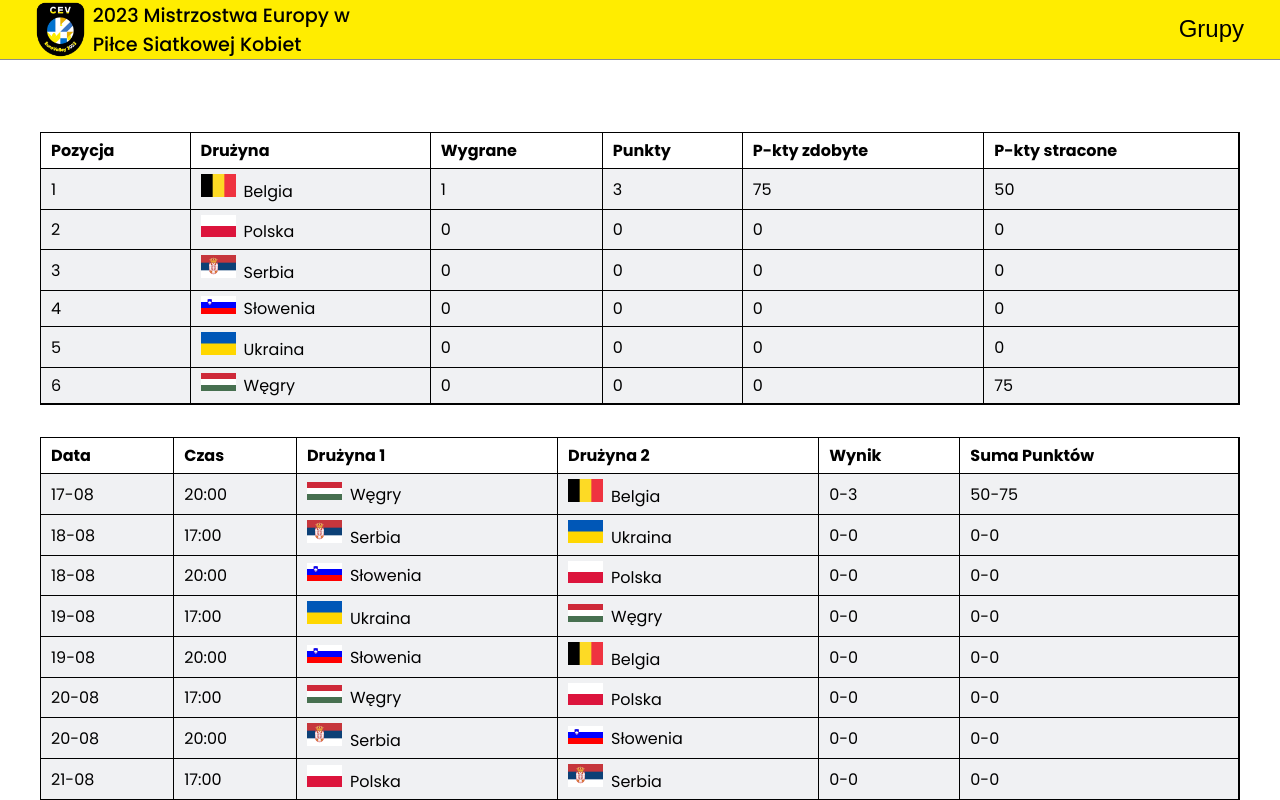
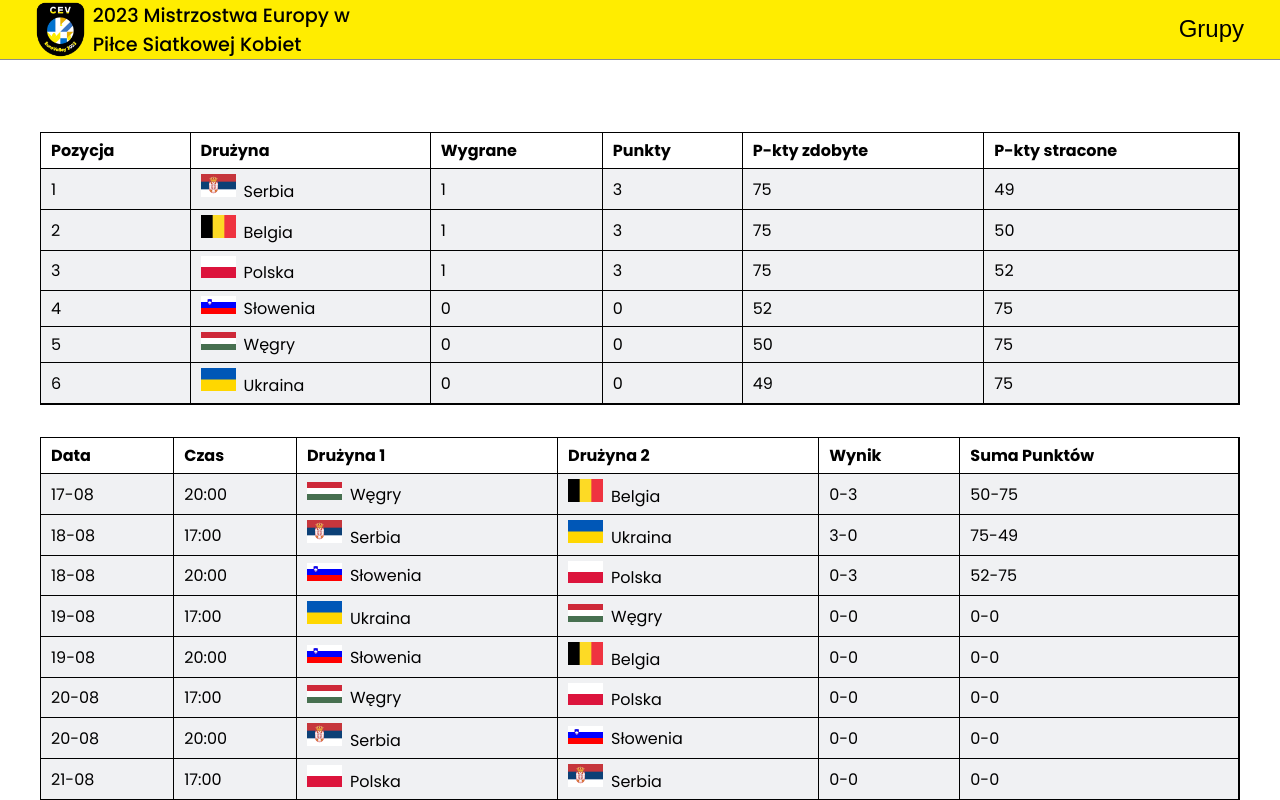
Before and after one commit to ajarek/react-108-vite-Women-s-European-Volleyball-Championship-Router-6.14, a React (Vite) app: page /grupa-A in a window 1280 px wide. Shown: the top 800 px of the page. Built offline with nearby package versions, Linux system fonts and the light colour scheme.

Commit message:
results update

```diff
--- a/src/App.jsx
+++ b/src/App.jsx
@@ -6,7 +6,7 @@ import Main from './layouts/Main/Main'
 import Home from './pages/Home/Home'
 import Error from './pages/Error/Error'
 import GrupA from './pages/GrupA/GrupA'
-import GrupB from './pages/GrupB/GrupB';
+
 
 const router = createBrowserRouter([
   {
@@ -24,11 +24,7 @@ const router = createBrowserRouter([
         element: <GrupA />,
         errorElement: <Error />,
       },
-      {
-        path: '/grupa-B',
-        element: <GrupB />,
-        errorElement: <Error />,
-      },
+
 
 
     ],
--- a/src/components/Dropdown/Dropdown.jsx
+++ b/src/components/Dropdown/Dropdown.jsx
@@ -25,24 +25,7 @@ const Dropdown = () => {
         >
           Grupa A
         </Link>
-        <Link
-          className='link'
-          to={'/grupa-B'}
-        >
-          Grupa B
-        </Link>
-        <Link
-          className='link'
-          to={'/grupa-C'}
-        >
-          Grupa C
-        </Link>
-        <Link
-          className='link'
-          to={'/grupa-D'}
-        >
-          Grupa D
-        </Link>
+
         </div>
       )}
     </div>
--- a/src/components/Table/Table.jsx
+++ b/src/components/Table/Table.jsx
@@ -42,8 +42,8 @@ const Table = () => {
             <td>17:00</td>
             <td>{selectCountry('Serbia')}</td>
             <td>{selectCountry('Ukraina')}</td>
-            <td>0-0</td>
-            <td>0-0</td>
+            <td>3-0</td>
+            <td>75-49</td>
 
           </tr>
           <tr>
@@ -51,8 +51,8 @@ const Table = () => {
             <td>20:00</td>
             <td>{selectCountry('Słowenia')}</td>
             <td>{selectCountry('Polska')}</td>
-            <td>0-0</td>
-            <td>0-0</td>
+            <td>0-3</td>
+            <td>52-75</td>
 
           </tr>
           <tr>
--- a/src/components/TableResult/TableResult.jsx
+++ b/src/components/TableResult/TableResult.jsx
@@ -26,8 +26,17 @@ const TableResult = () => {
           </tr>
         </thead>
         <tbody>
+        <tr>
+            <td>1</td>
+            <td>{selectCountry('Serbia')}</td>
+            <td>1</td>
+            <td>3</td>
+            <td>75</td>
+            <td>49</td>
+
+          </tr>
           <tr>
-            <td>1</td>
+            <td>2</td>
             <td>{selectCountry('Belgia')}</td>
             <td>1</td>
             <td>3</td>
@@ -36,50 +45,43 @@ const TableResult = () => {
 
           </tr>
            <tr>
-            <td>2</td>
+            <td>3</td>
             <td>{selectCountry('Polska')}</td>
-            <td>0</td>
-            <td>0</td>
-            <td>0</td>
-            <td>0</td>
+            <td>1</td>
+            <td>3</td>
+            <td>75</td>
+            <td>52</td>
 
           </tr>
-          <tr>
-            <td>3</td>
-            <td>{selectCountry('Serbia')}</td>
-            <td>0</td>
-            <td>0</td>
-            <td>0</td>
-            <td>0</td>
 
-          </tr>
           <tr>
             <td>4</td>
             <td>{selectCountry('Słowenia')}</td>
             <td>0</td>
             <td>0</td>
-            <td>0</td>
-            <td>0</td>
+            <td>52</td>
+            <td>75</td>
 
           </tr>
           <tr>
             <td>5</td>
-            <td>{selectCountry('Ukraina')}</td>
+            <td>{selectCountry('Węgry')}</td>
             <td>0</td>
             <td>0</td>
-            <td>0</td>
-            <td>0</td>
+            <td>50</td>
+            <td>75</td>
 
           </tr>
           <tr>
             <td>6</td>
-            <td>{selectCountry('Węgry')}</td>
+            <td>{selectCountry('Ukraina')}</td>
             <td>0</td>
             <td>0</td>
-            <td>0</td>
+            <td>49</td>
             <td>75</td>
 
           </tr>
+
           </tbody>
           </table>
     </div>
--- a/src/pages/GrupB/GrupB.css
+++ /dev/null
@@ -1,5 +0,0 @@
-.grup-b {
-  width: 100%;
-  min-height: 100vh;
-  padding: 40px;
-}
--- a/src/pages/GrupB/GrupB.jsx
+++ /dev/null
@@ -1,15 +0,0 @@
-
-import Table from '../../components/Table/Table'
-import TableResult from '../../components/TableResult/TableResult'
-import './GrupB.css'
-
-const GrupB = () => {
-  return (
-    <div className='grup-b'>
-     <TableResult/>
-      <Table/>
-    </div>
-  )
-}
-
-export default GrupB
```
